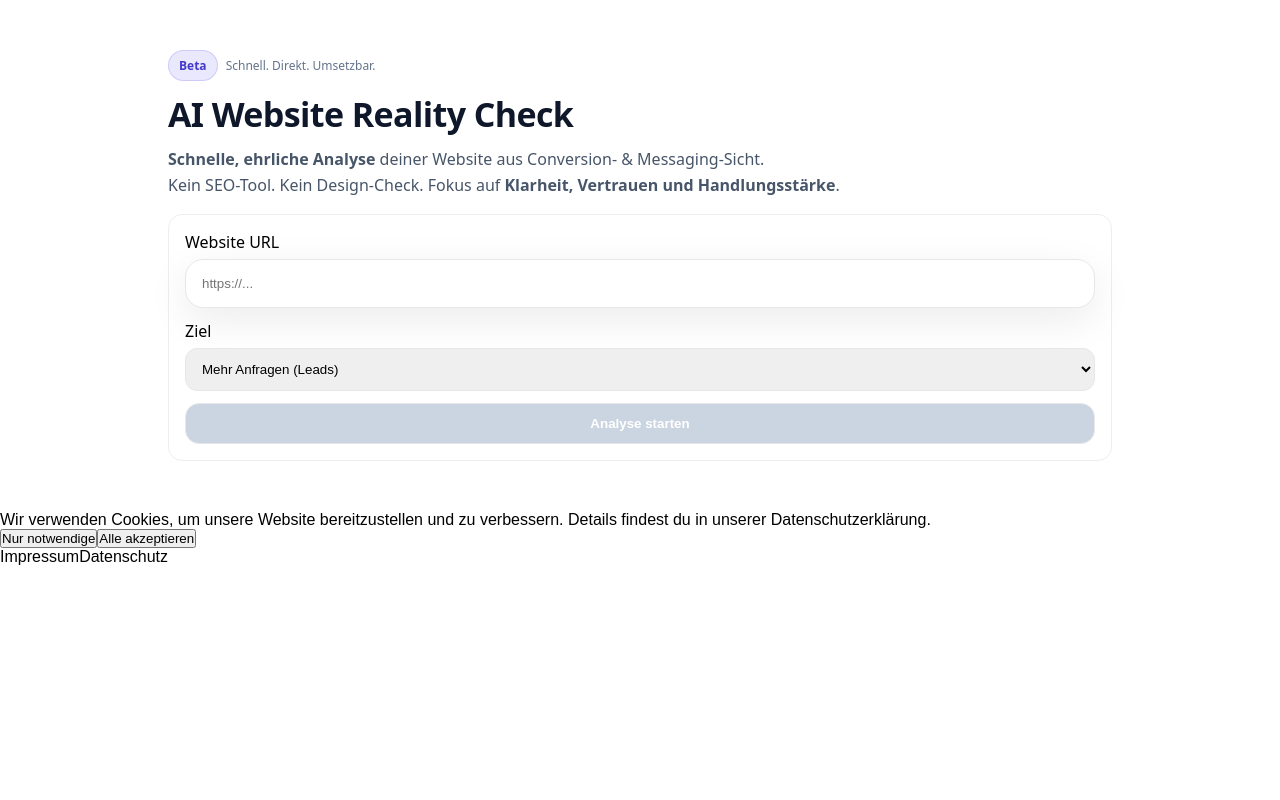
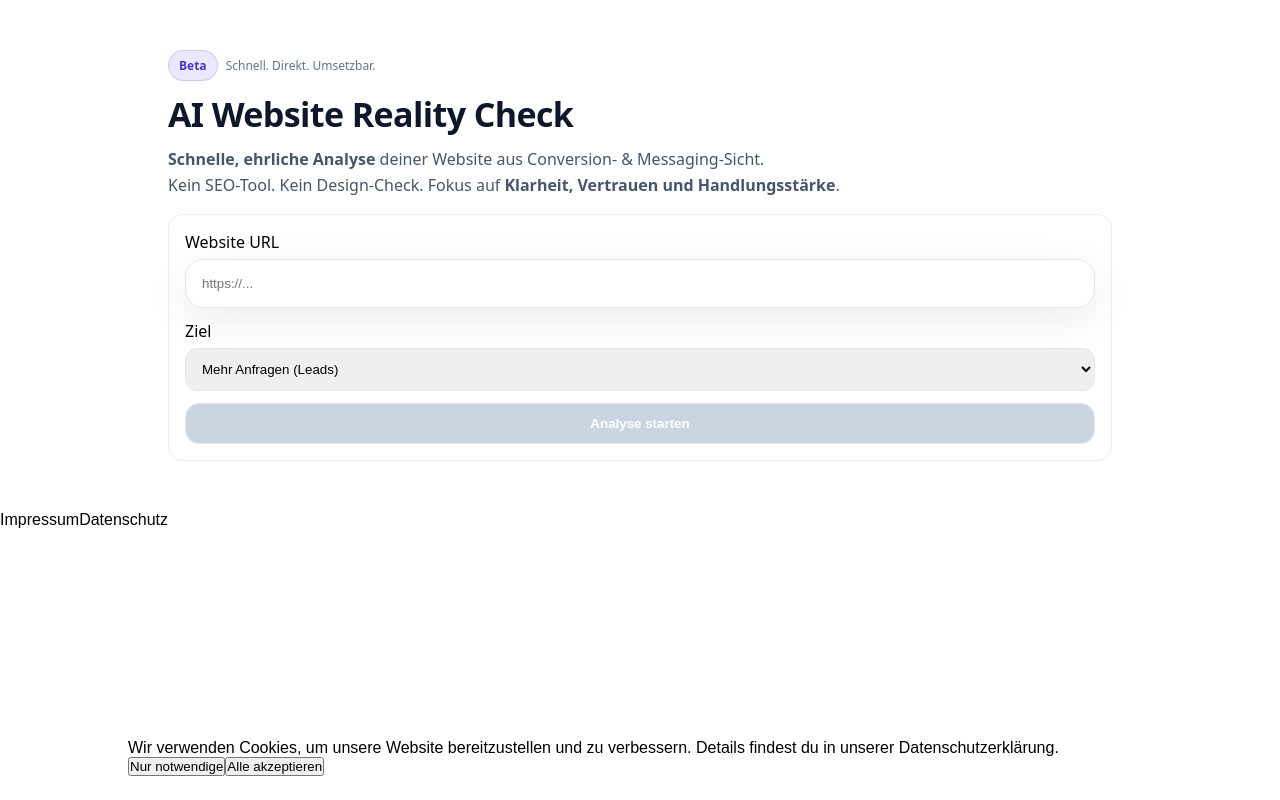
Before and after one commit to robertpetrovic87-code/Digitalstruktur, a Next.js app: page / in a window 1280 px wide. Built offline with nearby package versions, Linux system fonts and the light colour scheme.

Commit message:
improve cookie banner styling

```diff
--- a/app/components/CookieBanner.tsx
+++ b/app/components/CookieBanner.tsx
@@ -24,10 +24,18 @@ export default function CookieBanner() {
   if (consent !== null) return null;
 
   return (
-    <div className="fixed bottom-6 left-0 right-0 flex justify-center z-50 px-4">
-      <div className="w-full max-w-4xl bg-white border shadow-xl rounded-2xl p-6">
+    <div
+      style={{
+        position: "fixed",
+        left: "50%",
+        transform: "translateX(-50%)",
+        bottom: 24,
+        width: "min(1024px, calc(100% - 32px))",
+        zIndex: 50,
+      }}
+    >
+      <div className="bg-white border shadow-xl rounded-2xl p-6">
         <div className="flex flex-col md:flex-row md:items-center md:justify-between gap-4">
-
           <div className="text-sm text-gray-700">
             Wir verwenden Cookies, um unsere Website bereitzustellen und zu verbessern.
             Details findest du in unserer{" "}
@@ -51,7 +59,6 @@ export default function CookieBanner() {
               Alle akzeptieren
             </button>
           </div>
-
         </div>
       </div>
     </div>
```
